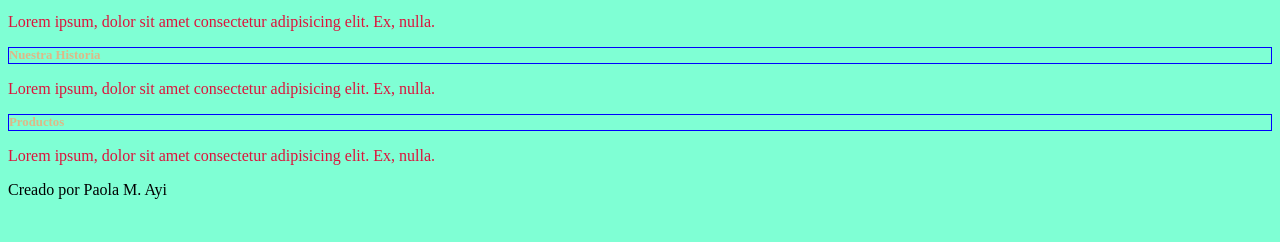
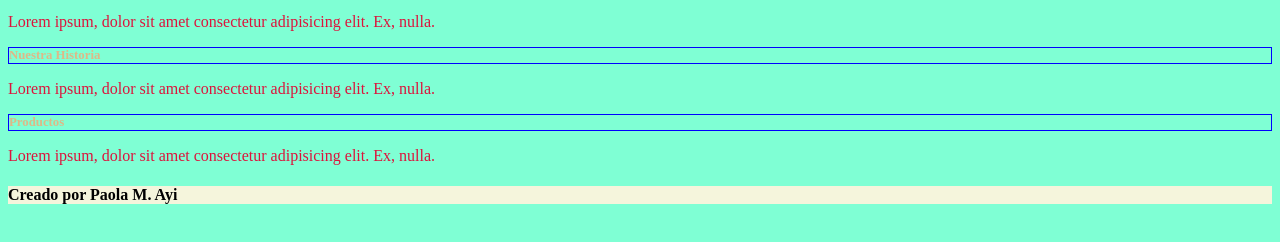
Before and after one commit to paoayi/nomesale, a plain HTML site: page index.html in a window 1280 px wide. Shown: the part 100-342 px from the top of the page. Drawn offline with Linux system fonts and the light colour scheme.

Commit message:
segunda subida

```diff
--- a/git.css
+++ b/git.css
@@ -13,3 +13,6 @@ h2{
 p{
     color: crimson;
 }
+h4{
+    background-color: beige;
+}
--- a/index.html
+++ b/index.html
@@ -25,6 +25,6 @@
     </section>
 </body>
 <footer>
-    Creado por Paola M. Ayi
+    <h4>Creado por Paola M. Ayi </h4>
 </footer>
 </html>
```
